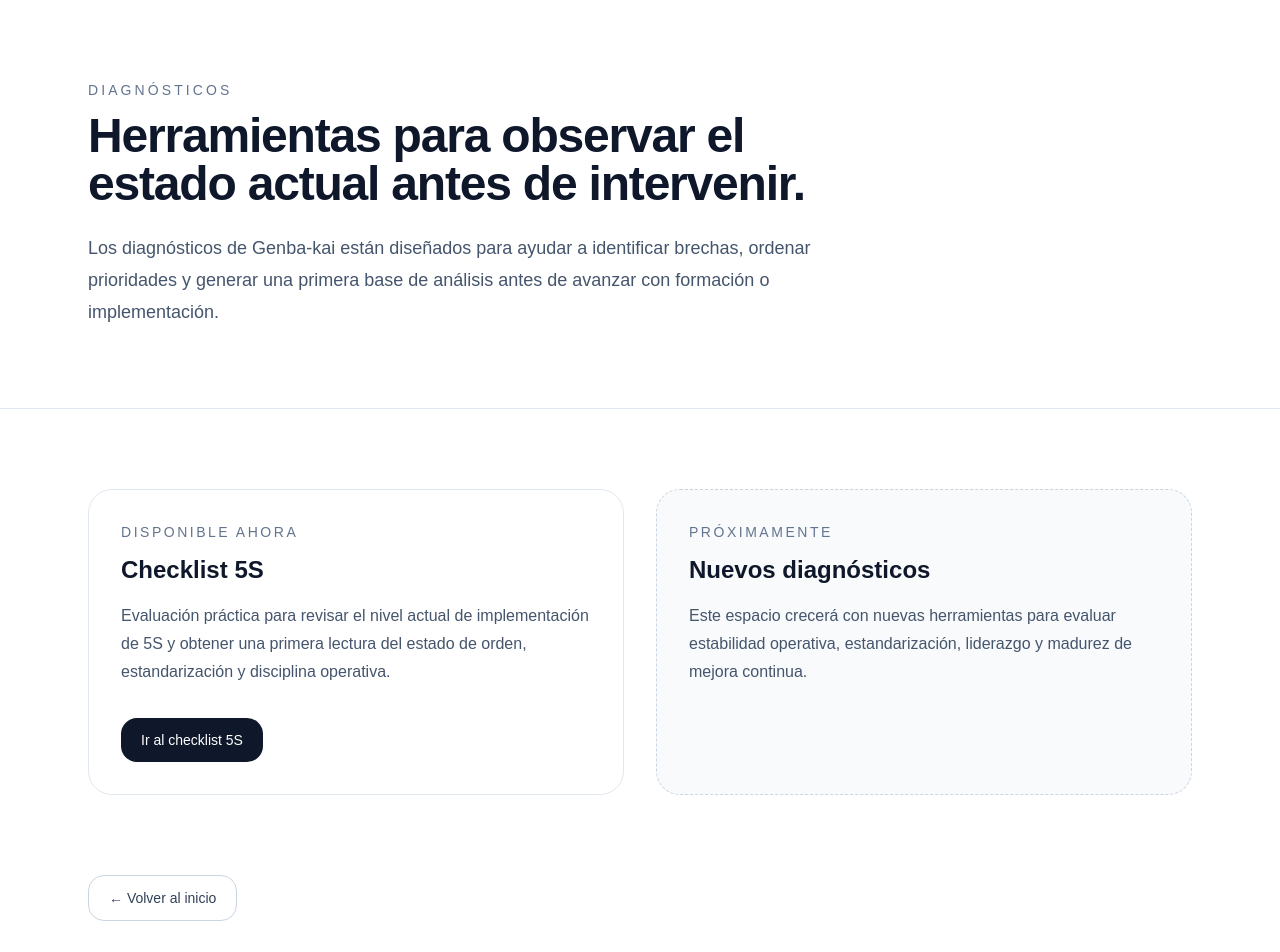
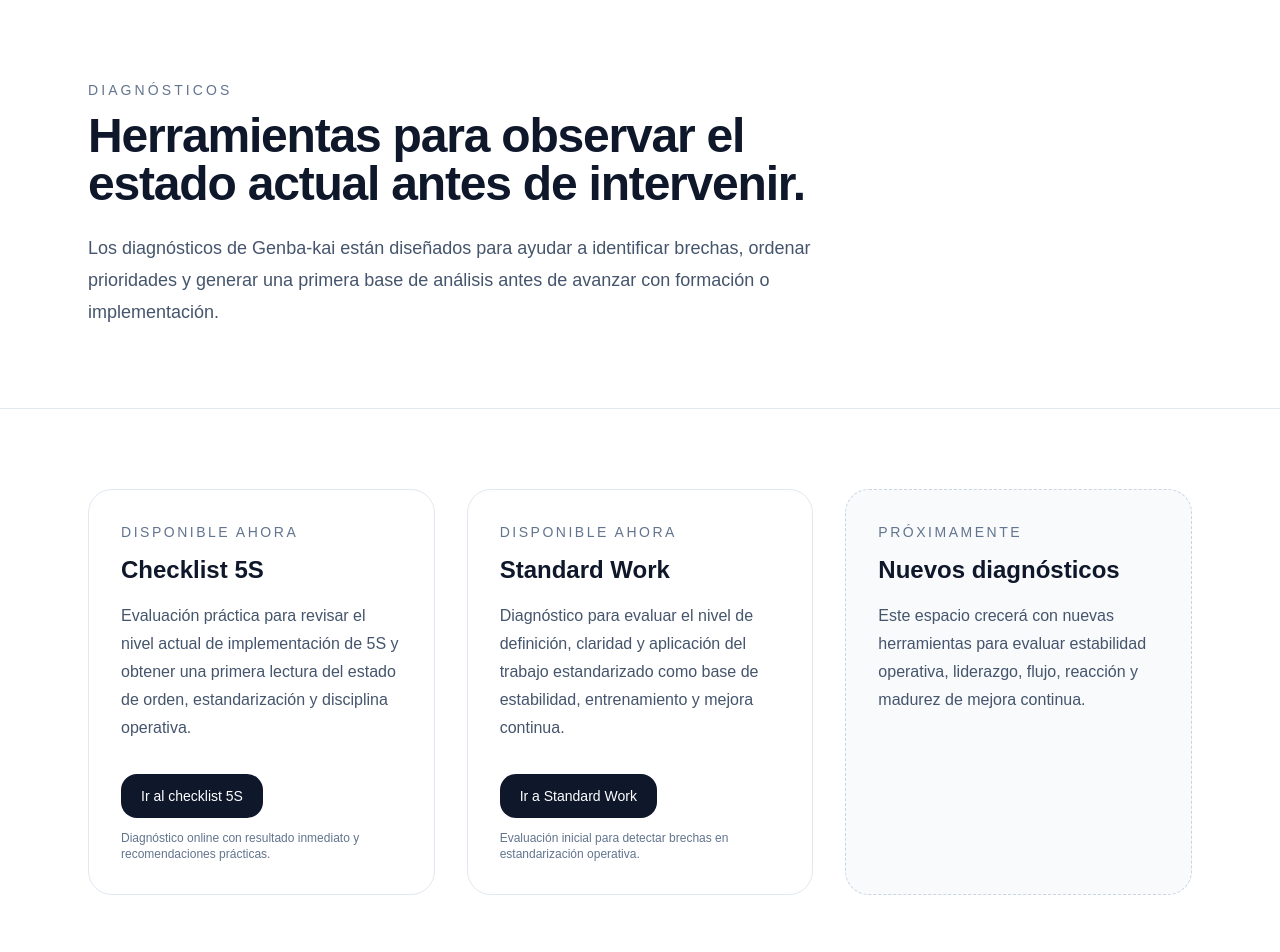
Before and after one commit to ferhb03/genbakai-site, a Next.js app: page /diagnosticos in a window 1280 px wide. Shown: the top 952 px of the page. Built offline with nearby package versions, Linux system fonts and the light colour scheme.

Commit message:
Deploy checklist 5S + Standard Work

```diff
--- a/src/app/diagnosticos/page.tsx
+++ b/src/app/diagnosticos/page.tsx
@@ -20,16 +20,16 @@
       </section>
 
       <section className="mx-auto max-w-6xl px-6 py-20">
-        <div className="grid gap-8 md:grid-cols-2">
+      <div className="grid gap-8 md:grid-cols-2 xl:grid-cols-3">
         <div className="rounded-3xl border border-slate-200 p-8">
           <p className="text-sm font-medium uppercase tracking-[0.18em] text-slate-500">
             Disponible ahora
           </p>
           <h2 className="mt-3 text-2xl font-semibold">Checklist 5S</h2>
           <p className="mt-4 text-base leading-7 text-slate-600">
-              Evaluación práctica para revisar el nivel actual de implementación
-              de 5S y obtener una primera lectura del estado de orden,
-              estandarización y disciplina operativa.
+            Evaluación práctica para revisar el nivel actual de implementación de 5S
+            y obtener una primera lectura del estado de orden, estandarización y
+            disciplina operativa.
           </p>
 
           <div className="mt-8">
@@ -41,6 +41,35 @@
             >
               Ir al checklist 5S
             </a>
+            <p className="mt-3 text-xs text-slate-500">
+              Diagnóstico online con resultado inmediato y recomendaciones prácticas.
+            </p>
+          </div>
+        </div>
+
+        <div className="rounded-3xl border border-slate-200 p-8">
+          <p className="text-sm font-medium uppercase tracking-[0.18em] text-slate-500">
+            Disponible ahora
+          </p>
+          <h2 className="mt-3 text-2xl font-semibold">Standard Work</h2>
+          <p className="mt-4 text-base leading-7 text-slate-600">
+            Diagnóstico para evaluar el nivel de definición, claridad y aplicación del
+            trabajo estandarizado como base de estabilidad, entrenamiento y mejora
+            continua.
+          </p>
+
+          <div className="mt-8">
+            <a
+              href="https://checklists.genbakai.com/standard-work"
+              target="_blank"
+              rel="noreferrer"
+              className="inline-flex rounded-2xl bg-slate-900 px-5 py-3 text-sm font-medium text-white"
+            >
+              Ir a Standard Work
+            </a>
+            <p className="mt-3 text-xs text-slate-500">
+              Evaluación inicial para detectar brechas en estandarización operativa.
+            </p>
           </div>
         </div>
 
@@ -50,9 +79,8 @@
           </p>
           <h2 className="mt-3 text-2xl font-semibold">Nuevos diagnósticos</h2>
           <p className="mt-4 text-base leading-7 text-slate-600">
-              Este espacio crecerá con nuevas herramientas para evaluar
-              estabilidad operativa, estandarización, liderazgo y madurez de
-              mejora continua.
+            Este espacio crecerá con nuevas herramientas para evaluar estabilidad
+            operativa, liderazgo, flujo, reacción y madurez de mejora continua.
           </p>
         </div>
       </div>
```
Lines whose indentation alone changed are shown as unchanged.
